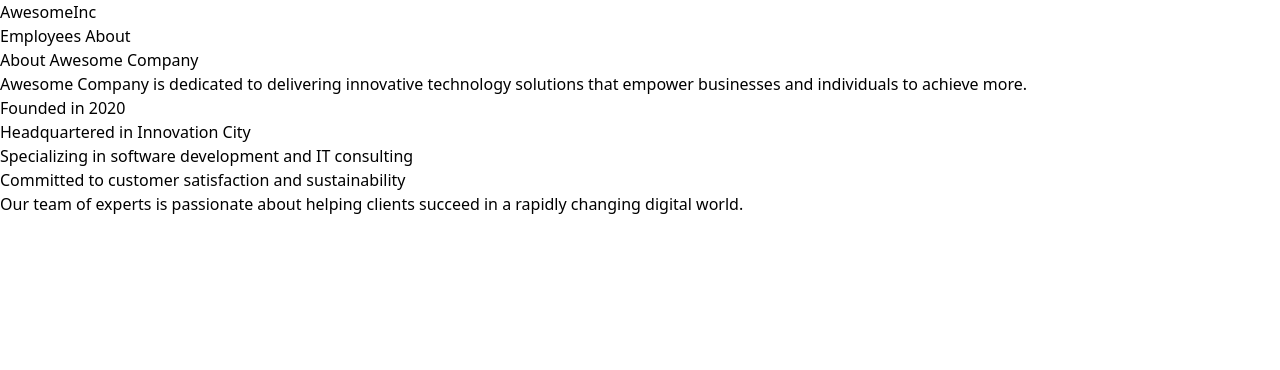
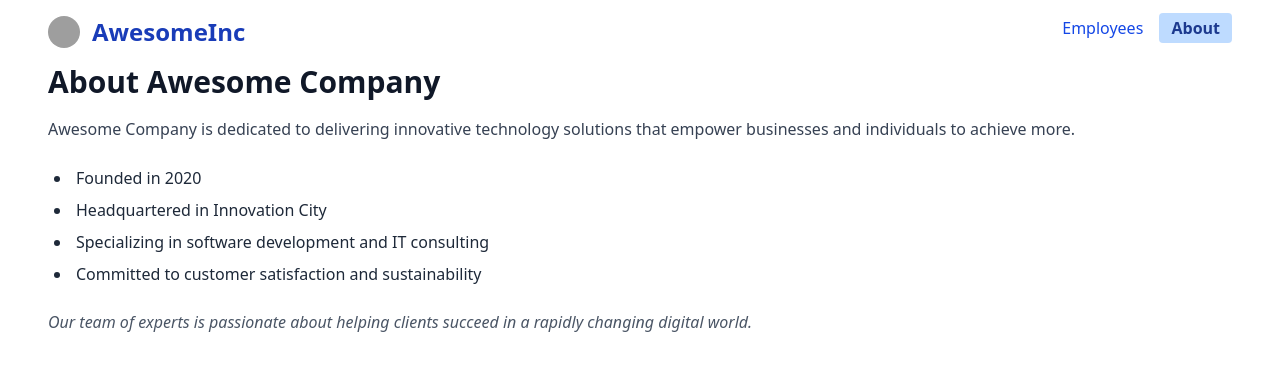
Before and after one commit to derrick-shema/employees-crud, a SvelteKit app in the folder frontend/: page /about in a window 1280 px wide. Shown: the top 370 px of the page. Built offline with nearby package versions, Linux system fonts and the light colour scheme; grey boxes are pictures that could not be loaded.

Commit message:
tailwind styling for about

```diff
--- a/frontend/src/routes/+layout.svelte
+++ b/frontend/src/routes/+layout.svelte
@@ -1,13 +1,32 @@
 <script lang="ts">
 	import '../app.css';
+	import { page } from '$app/state';
+	let { children } = $props();
 </script>
-<header>
-  <div>
-    <span>AwesomeInc</span>
-  </div>
-  <nav>
-    <a href="/employees">Employees</a>
-    <a href="/about">About</a>
+<div class="px-4 md:px-12">
+<header class="flex justify-between mt-0 py-4">
+  <div class="flex items-center space-x-3">
+  	<img src="https://upload.wikimedia.org/wikipedia/commons/a/a7/React-icon.svg" alt="Random Logo"  class="h-8 w-8 rounded-full"/>
+  	<span class="text-2xl font-bold text-blue-800">AwesomeInc</span>
+</div>
+  <nav class="">
+    <a
+		href= '/employees'
+		class= {`px-3 py-1 rounded transition hover:bg-blue-100 hover:text-blue-900 text-blue-700 ${
+			page.url.pathname === '/employees'
+      		? 'bg-blue-200 text-blue-900 font-semibold'
+      		: 'text-blue-700'
+		}`}
+	>Employees</a>
+    <a
+		href="/about"
+		class= {`px-3 py-1 rounded transition hover:bg-blue-100 hover:text-blue-900 text-blue-700 ${
+			page.url.pathname === '/about'
+      		? 'bg-blue-200 text-blue-900 font-semibold'
+      		: 'text-blue-700'
+		}`}
+	>About</a>
   </nav>
 </header>
-<slot />
+{@render children()}
+</div>
--- a/frontend/src/routes/about/+page.svelte
+++ b/frontend/src/routes/about/+page.svelte
@@ -1,13 +1,13 @@
-<h1>About Awesome Company</h1>
-<p>
+<h1 class="text-3xl font-bold text-gray-900 mb-4">About Awesome Company</h1>
+<p class="text-base text-gray-700 mb-6 leading-relaxed">
   Awesome Company is dedicated to delivering innovative technology solutions that empower businesses and individuals to achieve more.
 </p>
-<ul>
-  <li>Founded in 2020</li>
-  <li>Headquartered in Innovation City</li>
-  <li>Specializing in software development and IT consulting</li>
-  <li>Committed to customer satisfaction and sustainability</li>
+<ul class="list-disc pl-6 space-y-2 text-gray-800">
+  <li class="pl-1">Founded in 2020</li>
+  <li class="pl-1">Headquartered in Innovation City</li>
+  <li class="pl-1">Specializing in software development and IT consulting</li>
+  <li class="pl-1">Committed to customer satisfaction and sustainability</li>
 </ul>
-<p>
+<p class="text-base text-gray-600 mt-6 italic">
   Our team of experts is passionate about helping clients succeed in a rapidly changing digital world.
 </p>
--- a/frontend/src/routes/employees/+page.svelte
+++ b/frontend/src/routes/employees/+page.svelte
@@ -1,4 +1,4 @@
 <section>
-  <h1>Our Awesome Staff</h1>
+  <h1 class="text-3xl font-bold text-gray-900 mb-4">Our Awesome Staff</h1>
 
 </section>
```
